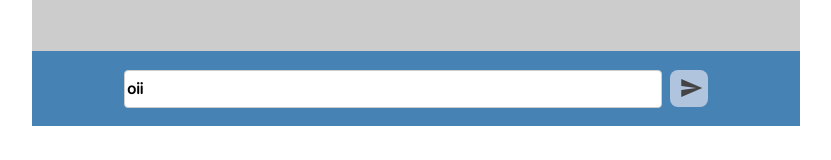
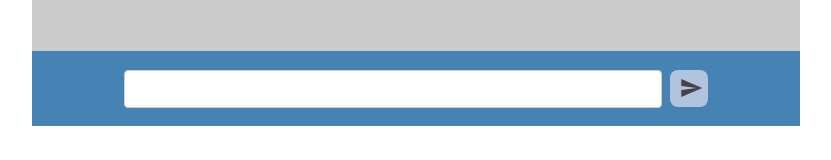
Before and after one commit to joaospj/react-chat, a React (Create React App) app: page / in a window 1280 px wide. Shown: the part 417-577 px from the top of the page, without its empty margins (224-1055 px from the left). Built offline with nearby package versions, Linux system fonts and the light colour scheme.

Commit message:
Sending message ok

```diff
--- a/src/chat/Chat.js
+++ b/src/chat/Chat.js
@@ -9,11 +9,11 @@ function Chat() {
     { msg: "Hi there!", sender: true }
   ]);
 
-  const { value, setValue, reset } = useInput("oii");
+  const { value, setValue, reset } = useInput("");
 
   function handleSubmit(e) {
     e.preventDefault();
-    alert(value);
+    setMessages([...messages, { msg: value, sender: true }]);
     reset();
   }
 
```
